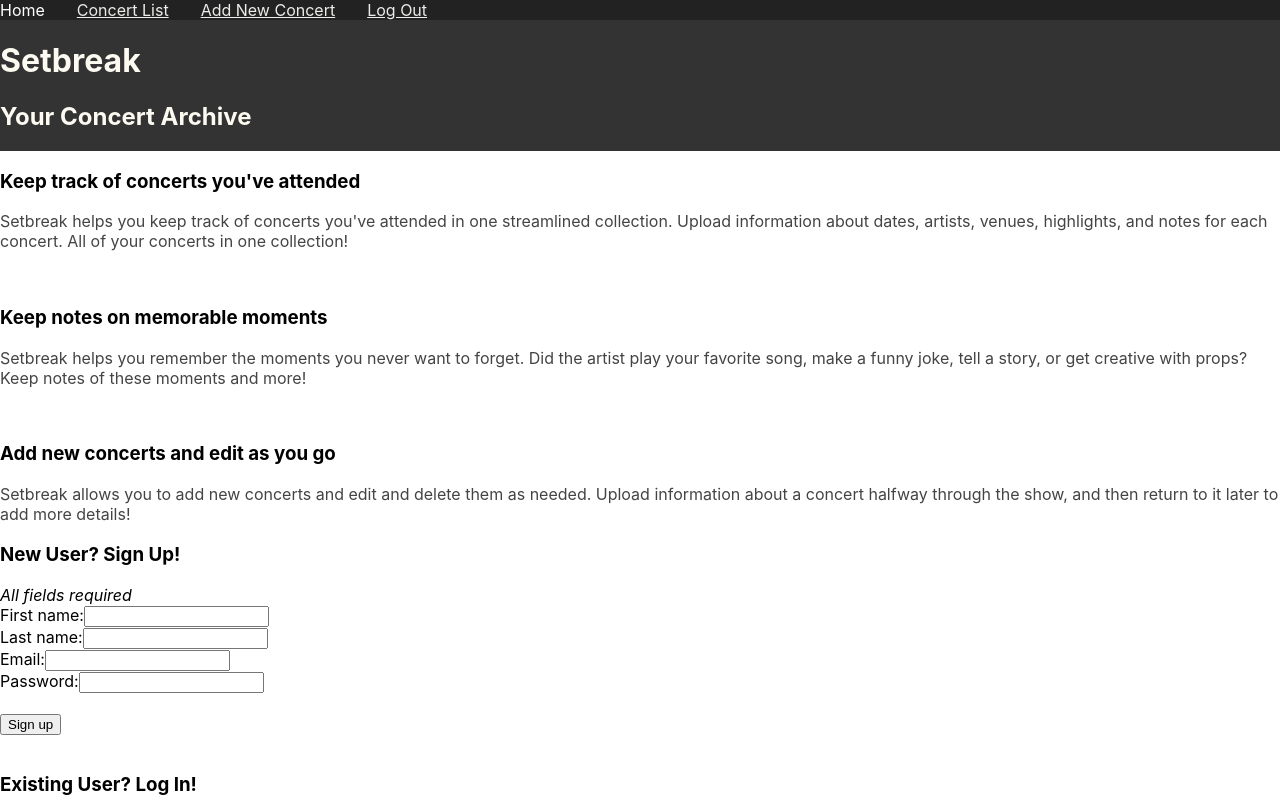
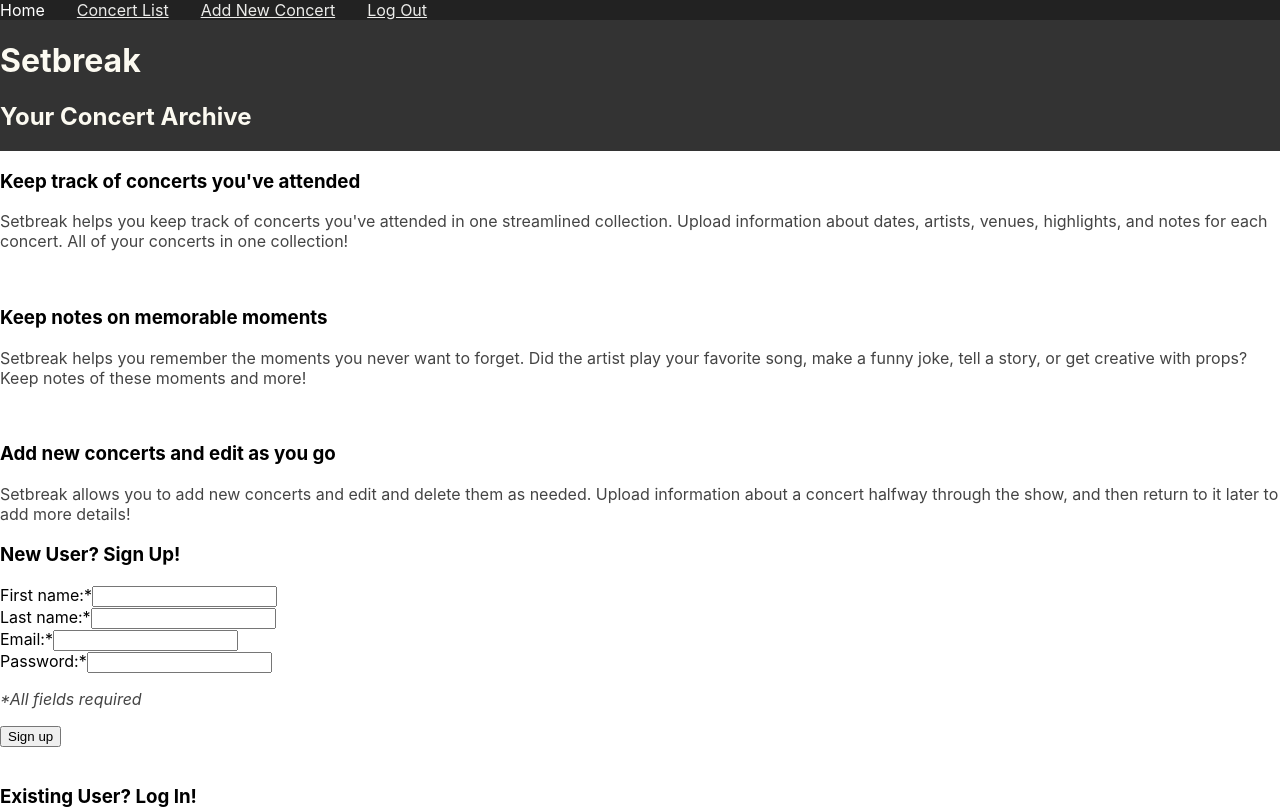
Before and after one commit to sneakin-allie/Setbreak, a React (Create React App) app: page / in a window 1280 px wide. Shown: the top 809 px of the page. Built offline with nearby package versions, Linux system fonts and the light colour scheme; no server answers; the HTML template or start-up script is replaced by a standard one.

Commit message:
Added required to sign up input fields

```diff
--- a/src/SignUpForm/SignUpForm.js
+++ b/src/SignUpForm/SignUpForm.js
@@ -82,42 +82,45 @@ class SignUpForm extends React.Component {
         return (
             <div className="signup">
                 <h3>New User? Sign Up!</h3>
-                <i>All fields required</i>
                     <form className="signup-form" onSubmit={this.handleSubmit}>
-                        <label htmlFor="first-name">First name:</label>
+                        <label htmlFor="first-name">First name:*</label>
                         <input
                             type="text"
                             id="first-name"
                             name="firstName"
                             onChange={this.handleChange}
+                            required
                         />
                         <br />
-                        <label htmlFor="last-name">Last name:</label>
+                        <label htmlFor="last-name">Last name:*</label>
                         <input
                             type="text"
                             id="last-name"
                             name="lastName"
                             onChange={this.handleChange}
+                            required
                         />
 
                         <br />
-                        <label htmlFor="email">Email:</label>
+                        <label htmlFor="email">Email:*</label>
                         <input
                             type="text"
                             id="email"
                             name="email"
                             onChange={this.handleChange}
+                            required
                         />
                         <br />
-                        <label htmlFor="password">Password:</label>
+                        <label htmlFor="password">Password:*</label>
                         <input
                             type="text"
                             id="password"
                             name="password"
                             onChange={this.handleChange}
+                            required
                         />
+                        <p><i>*All fields required</i></p>
                         <div className="error-message">{this.state.errorMessage}</div>
-                        <br />
                         <button type="submit">Sign up</button>
                     </form>
             </div>
```
